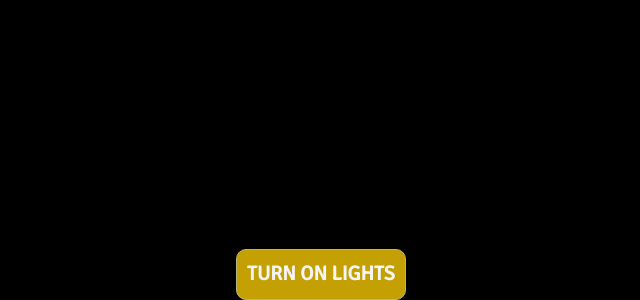
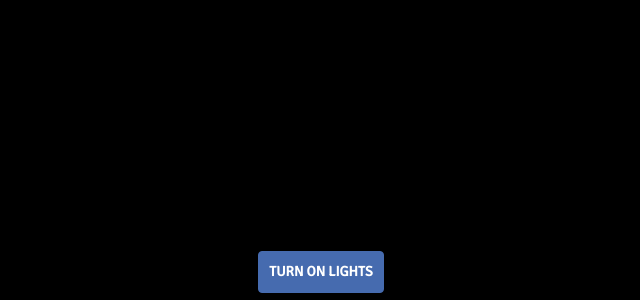
Before and after one commit to tamimkarim/Birthday, a website: page index.html in a window 1280 px wide. Shown: the part 500-800 px from the top of the page, without its empty margins (319-959 px from the left). Drawn offline with nearby package versions, Linux system fonts and the light colour scheme.

Commit message:
again changed

```diff
--- a/stylesheet.css
+++ b/stylesheet.css
@@ -1282,26 +1282,22 @@ audio {
 }
 
 .btn-primary {
-        border-color: #b8b583;
+        border-color: #466baf;
         padding: 10px;
         text-transform: uppercase;
         font-family: 'Signika', sans-serif;
         font-weight: 700;
-        color:whitesmoke;
-		background-color: rgb(196, 160, 2);
-		font-size: 20px;
-		border-radius: 10px;
-
-
+        color: #fff;
+        background-color: #466baf;
 }
     .btn-primary:hover,
     .btn-primary:focus,
     .btn-primary:active,
     .btn-primary.active,
     .open .dropdown-toggle.btn-primary {
-        background-image: linear-gradient(to bottom, DarkGreen 0%, darkBlue 100% );
-		font-size: 21px;
-		color: whitesmoke;
+        border-color: #fff;
+        color: #fff;
+        background-color: #466baf;
     }
 
 
```
